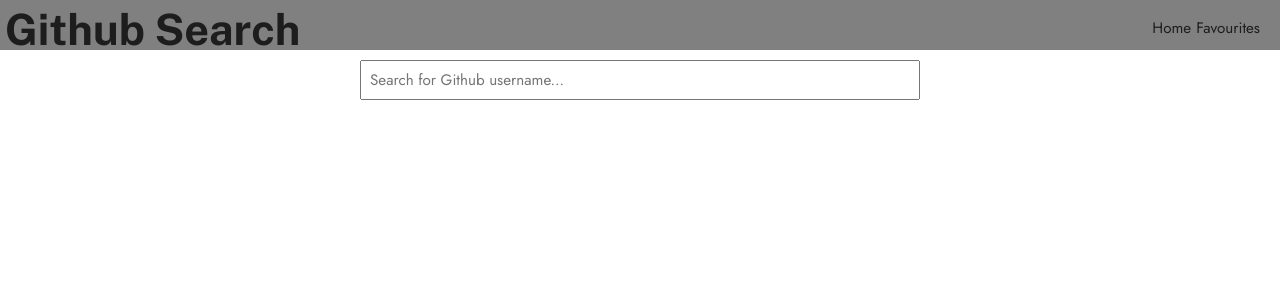
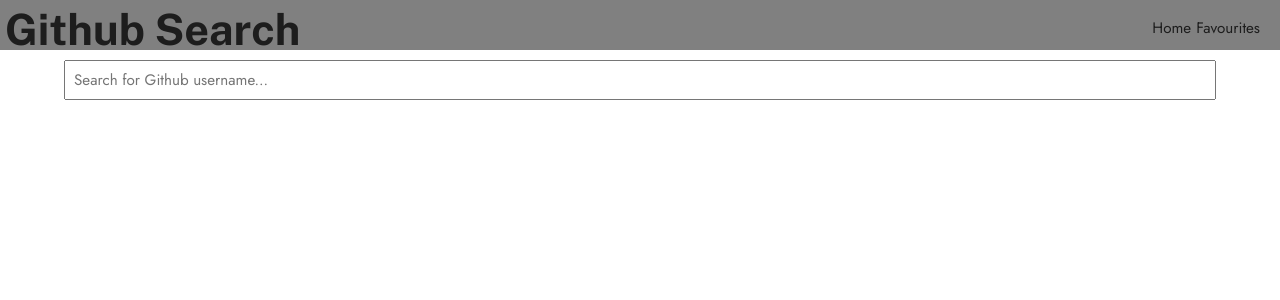
Before and after one commit to artemkholev/gitApi, a React (Vite) app: page / in a window 1280 px wide. Shown: the top 300 px of the page. Built offline with nearby package versions, Linux system fonts and the light colour scheme.

Commit message:
edit styles

```diff
--- a/src/components/Navigations/Navigation.module.scss
+++ b/src/components/Navigations/Navigation.module.scss
@@ -1,5 +1,6 @@
 .container {
   display: flex;
+  width: 100%;
   justify-content: space-between;
   height: 50px;
   background-color: gray;
--- a/src/components/RepoCard/RepoCard.tsx
+++ b/src/components/RepoCard/RepoCard.tsx
@@ -25,7 +25,7 @@
   return (
     <NavLink className={style.link} to={repo.html_url} target="_blank">
       <div className={style.container}>
-        <h2>{repo.full_name}</h2>
+        <h5>{repo.full_name}</h5>
         <p>
           Forks: <span style={{marginRight: '2px', fontWeight: "bold"}}>{repo.forks}</span>
           Watchers: <span style={{fontWeight: "bold"}}>{repo.watchers}</span>
--- a/src/pages/HomePage/HomePage.module.scss
+++ b/src/pages/HomePage/HomePage.module.scss
@@ -1,6 +1,8 @@
 .container {
   display: flex;
-  justify-content: center;
+  display: flex;
+  flex-direction: column;
+  align-items: center;
   padding-top: 10px;
   height: 100%;
   width: 100%;
@@ -9,11 +11,10 @@
     text-align: center;
   }
   & > .container_input {
+    width: 90%;
     display: flex;
     flex-direction: column;
-    width: 560px;
     & > .input {
-      width: 100%;
       height: 40px;
       padding: 2px 8px 2px 8px;
     }
@@ -36,7 +37,7 @@
       }
     }
     & > .contaynerRepos {
-
+      width: 100%;
     }
   }
 }
```
